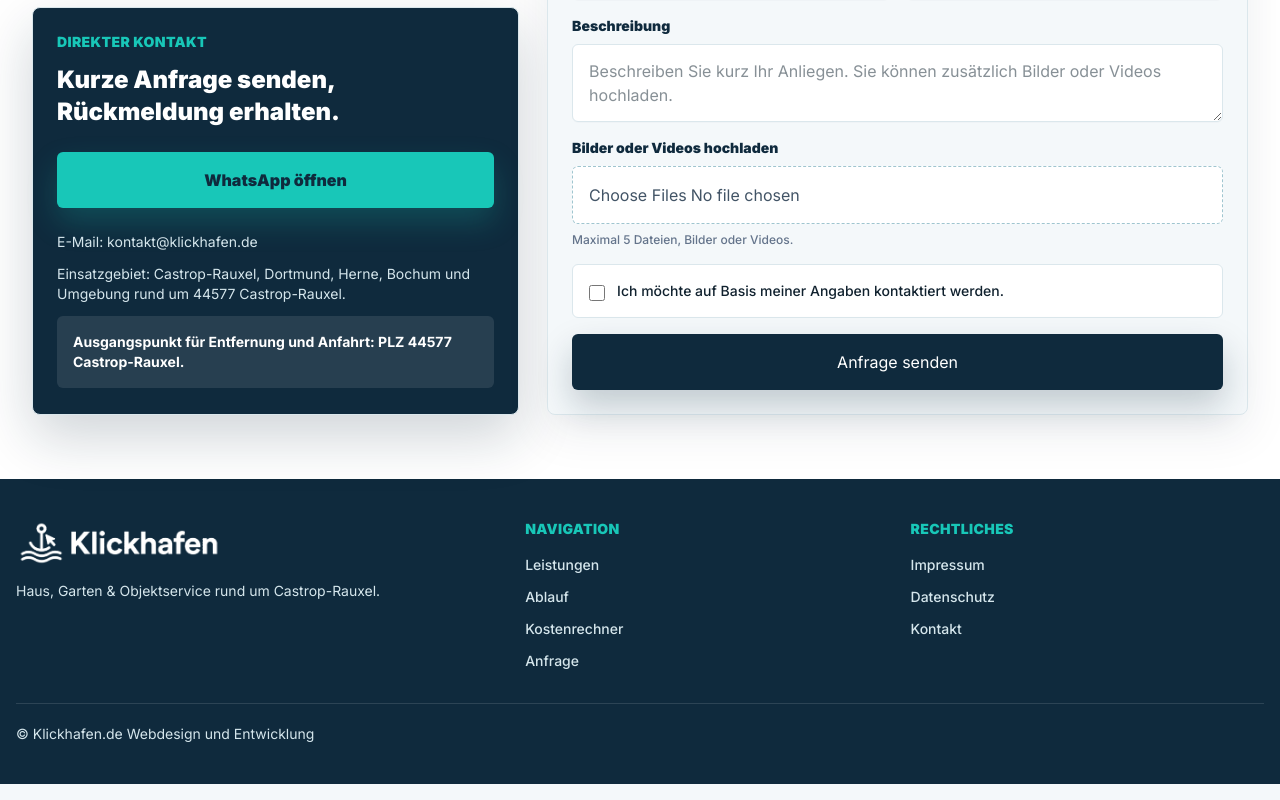
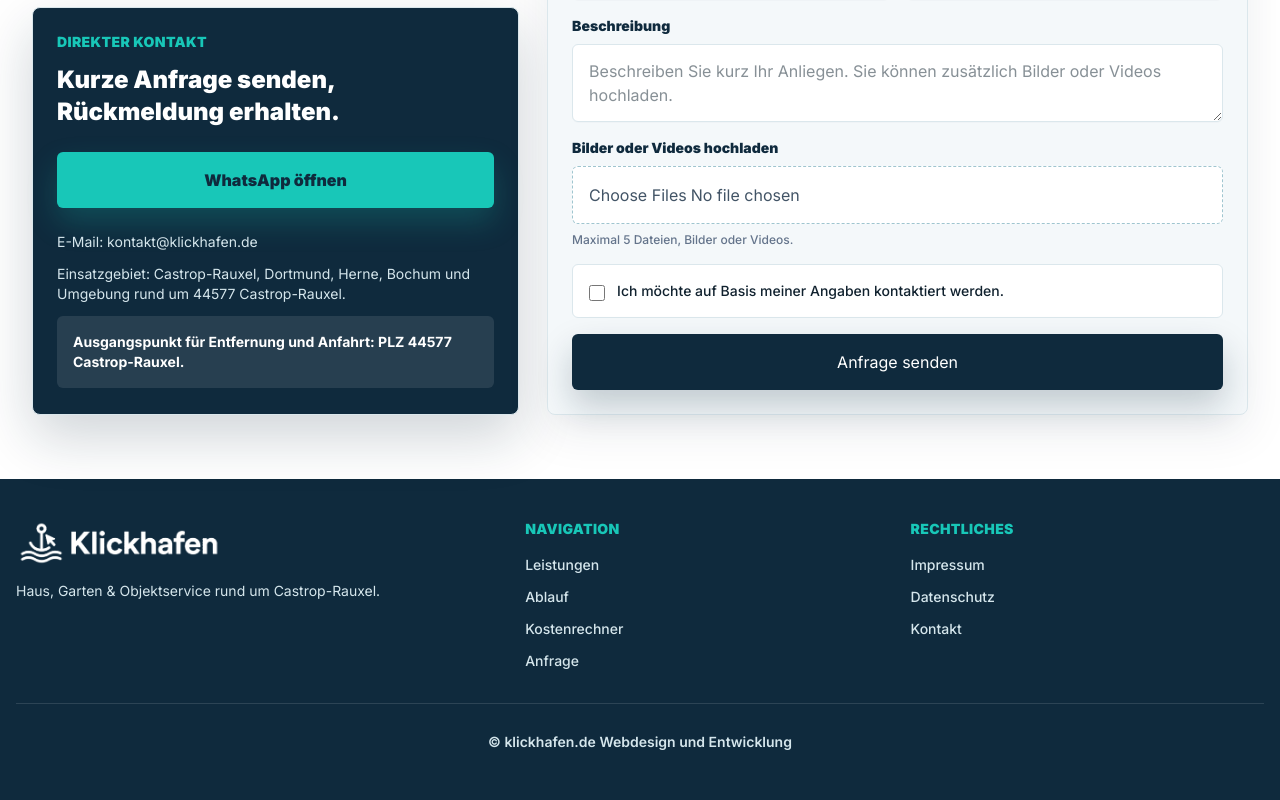
Before and after one commit to MrSigel/Klickhafen-Lokalservice, a Next.js app: page / in a window 1280 px wide. Shown: the part 4310-5110 px from the top of the page. Built offline with nearby package versions, Linux system fonts and the light colour scheme.

Commit message:
Verbessere Footer-Copyright-Link

```diff
--- a/src/components/landing-page.tsx
+++ b/src/components/landing-page.tsx
@@ -1047,8 +1047,16 @@ export function LandingPage() {
             </div>
           </div>
 
-          <div className="mt-8 border-t border-white/12 pt-5 text-sm text-[#d5e6ec]">
-            © Klickhafen.de Webdesign und Entwicklung
+          <div className="mt-8 border-t border-white/12 pt-5 text-center">
+            <motion.a
+              href="https://klickhafen.de"
+              target="_blank"
+              rel="noreferrer"
+              className="inline-flex rounded-md px-3 py-2 text-sm font-semibold text-[#d5e6ec] transition hover:bg-white/10 hover:text-[#18C7B8]"
+              {...(reduceMotion ? {} : { whileHover: { y: -2, scale: 1.02 }, whileTap: { scale: 0.98 } })}
+            >
+              © klickhafen.de Webdesign und Entwicklung
+            </motion.a>
           </div>
         </div>
       </motion.footer>
```
